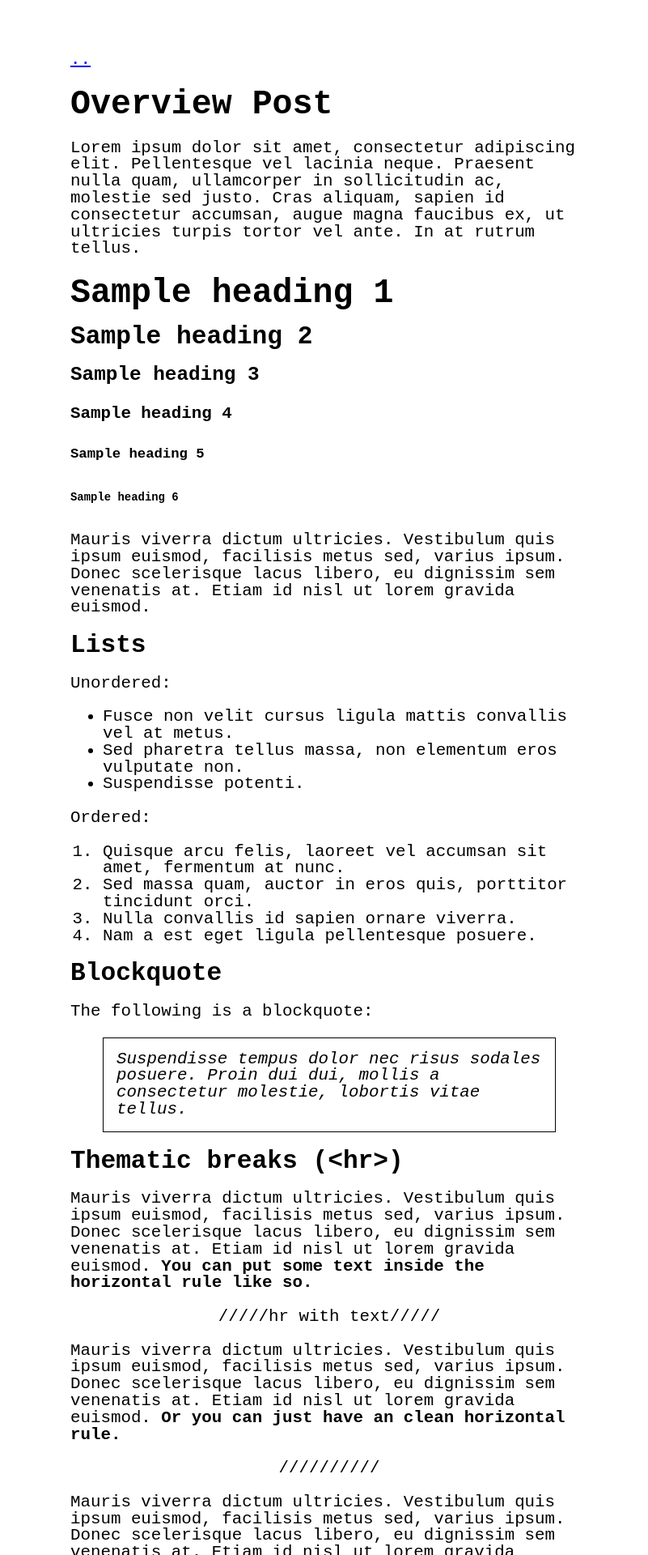
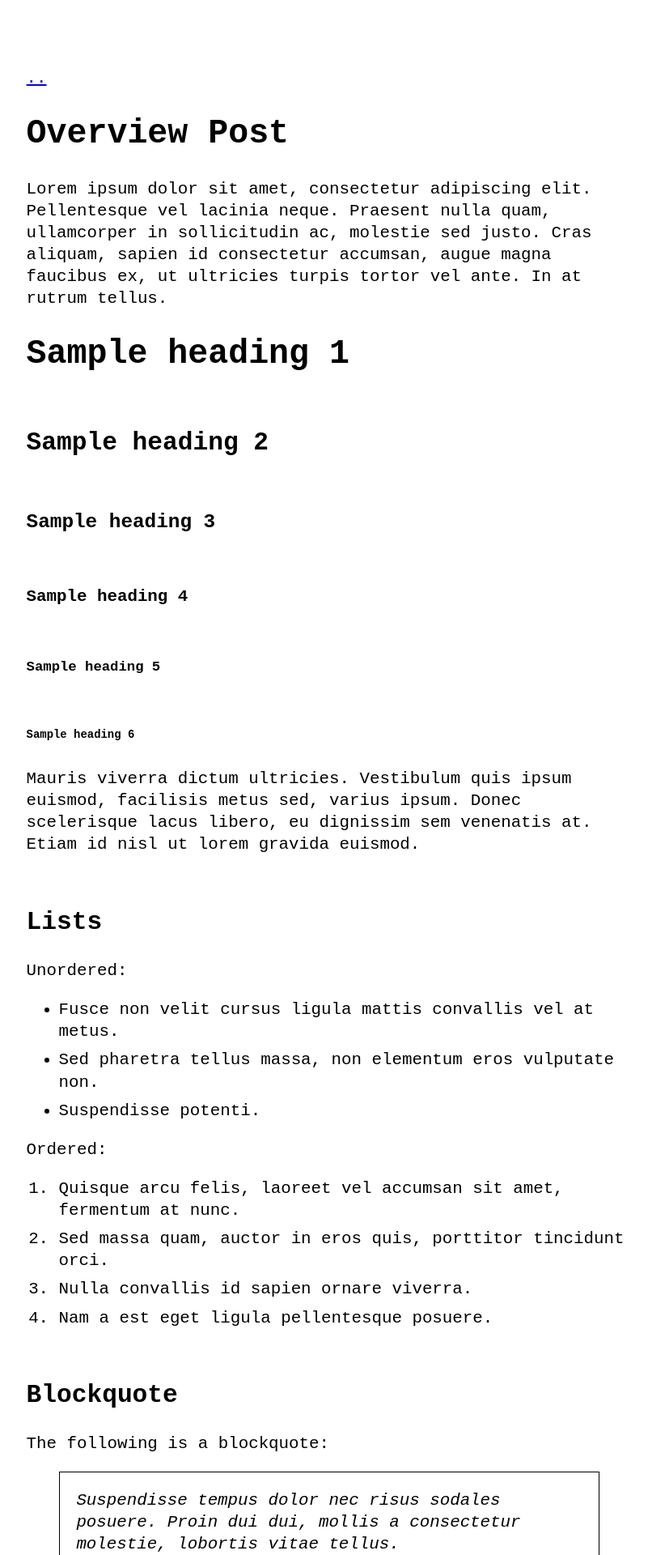
Before and after one commit to riggraz/no-style-please, a Jekyll site: the page built from _posts/2020-07-07-overview-post.md, in a window 1280 px wide. Shown: the top 1920 px of the page at 81% size, without its empty margins (233-1034 px from the left). Built offline with Jekyll 4.4.1, drawn with Linux system fonts in a browser that asks for light colours.

Commit message:
Improve typography

```diff
--- a/_sass/no-style-please.scss
+++ b/_sass/no-style-please.scss
@@ -1,18 +1,23 @@
-body {
+html {
   color: black;
   background-color: white;
   font-family: monospace;
   font-size: 1.3rem;
-  line-height: 1.3rem;
+  line-height: 1.3;
+  -webkit-font-smoothing: antialiased;
 }
 
+h2, h3, h4, h5, h6 { margin-top: 3rem; }
+
+p { margin: 1rem 0; }
+
+li { margin: 0.4rem 0; }
+
 .wrapper {
-  max-width: 640px;
+  max-width: 60ch;
   margin: 4rem auto;
   padding: 0 1rem;
 }
-
-h1 { line-height: 2rem; }
 
 hr {
   text-align: center;
@@ -23,6 +28,7 @@ hr {
 }
 
 table, th, td {
+  width: 100%;
   border: thin solid black;
   border-collapse: collapse;
   padding: 0.4rem;
```
